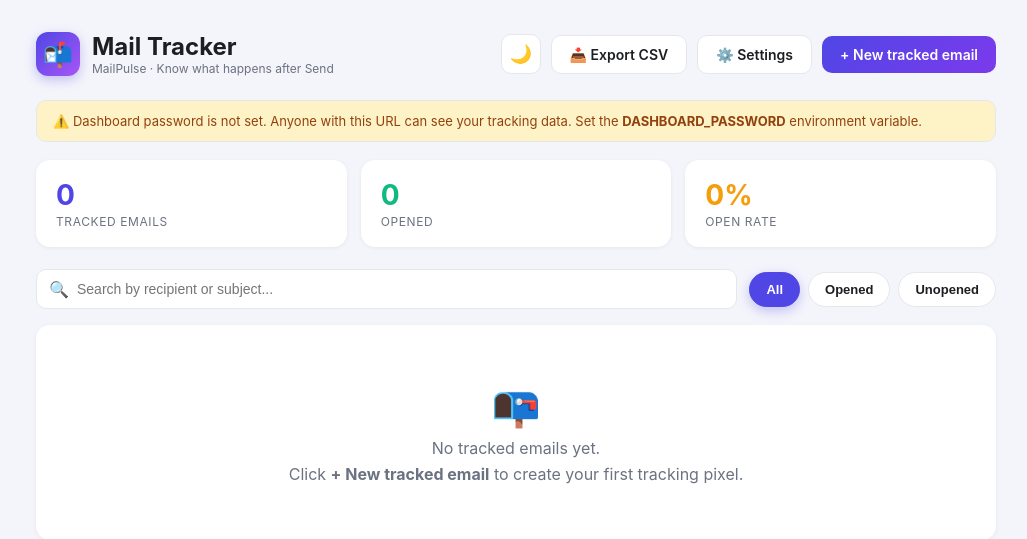
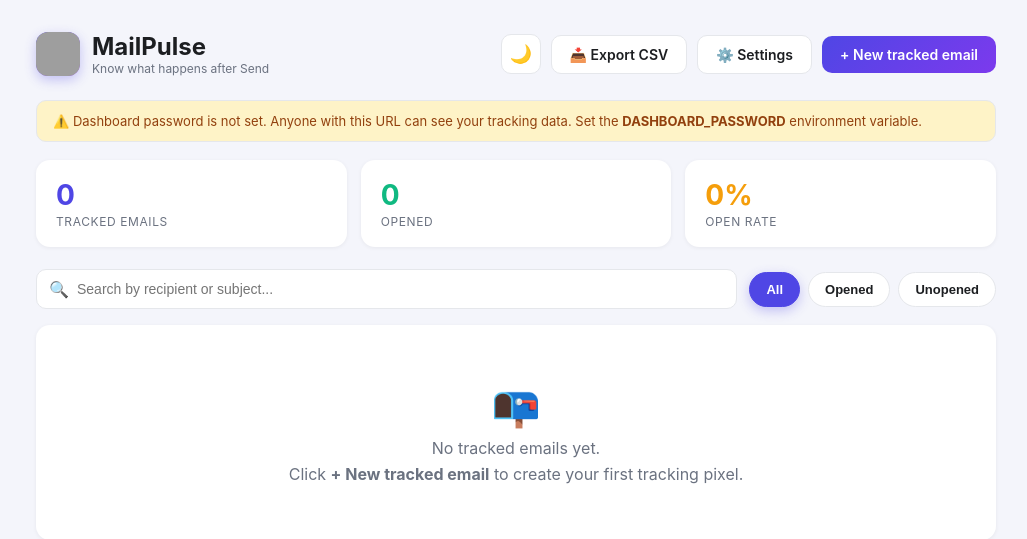
Before and after one commit to nuvishh/MailPulse, a Flask app: page / in a window 1280 px wide. Shown: the top 539 px of the page, without its empty margins (124-1151 px from the left). Run offline with Flask 3, Linux system fonts and the light colour scheme; data that the repository does not hold is empty; grey boxes are pictures that could not be loaded.

Commit message:
Rebrand: Mail Tracker -> MailPulse + new logo & favicon

```diff
--- a/templates/dashboard.html
+++ b/templates/dashboard.html
@@ -1,9 +1,10 @@
 <!doctype html>
 <html lang="en">
 <head>
+<link rel="icon" type="image/png" href="/static/logo.png">
 <meta charset="utf-8">
 <meta name="viewport" content="width=device-width, initial-scale=1">
-<title>Mail Tracker</title>
+<title>MailPulse</title>
 <script>(function(){try{var t=localStorage.getItem('mp-theme');if(t)document.documentElement.setAttribute('data-theme',t);}catch(e){}})();</script>
 <style>
   :root {
@@ -76,8 +77,8 @@
 <div class="wrap">
   <header>
     <div class="brand">
-      <div class="logo">📬</div>
-      <h1>Mail Tracker<small>MailPulse · Know what happens after Send</small></h1>
+      <div class="logo"><img src="/static/logo.png" alt="MailPulse" style="width:100%;height:100%;border-radius:12px;object-fit:cover;"></div>
+      <h1>MailPulse<small>Know what happens after Send</small></h1>
     </div>
     <div class="actions">
       <button class="iconbtn" id="themebtn" onclick="toggleTheme()" title="Toggle dark mode">🌙</button>
--- a/templates/email_detail.html
+++ b/templates/email_detail.html
@@ -1,9 +1,10 @@
 <!doctype html>
 <html lang="en">
 <head>
+<link rel="icon" type="image/png" href="/static/logo.png">
 <meta charset="utf-8">
 <meta name="viewport" content="width=device-width, initial-scale=1">
-<title>{{ recipient }} – Mail Tracker</title>
+<title>{{ recipient }} – MailPulse</title>
 <script>(function(){try{var t=localStorage.getItem('mp-theme');if(t)document.documentElement.setAttribute('data-theme',t);}catch(e){}})();</script>
 <style>
   :root {
--- a/templates/new.html
+++ b/templates/new.html
@@ -1,9 +1,10 @@
 <!doctype html>
 <html lang="en">
 <head>
+<link rel="icon" type="image/png" href="/static/logo.png">
 <meta charset="utf-8">
 <meta name="viewport" content="width=device-width, initial-scale=1">
-<title>New tracked email – Mail Tracker</title>
+<title>New tracked email – MailPulse</title>
 <script>(function(){try{var t=localStorage.getItem('mp-theme');if(t)document.documentElement.setAttribute('data-theme',t);}catch(e){}})();</script>
 <style>
   :root {
--- a/templates/settings.html
+++ b/templates/settings.html
@@ -1,9 +1,10 @@
 <!doctype html>
 <html lang="en">
 <head>
+<link rel="icon" type="image/png" href="/static/logo.png">
 <meta charset="utf-8">
 <meta name="viewport" content="width=device-width, initial-scale=1">
-<title>Settings – Mail Tracker</title>
+<title>Settings – MailPulse</title>
 <script>(function(){try{var t=localStorage.getItem('mp-theme');if(t)document.documentElement.setAttribute('data-theme',t);}catch(e){}})();</script>
 <style>
   :root {
--- a/templates/snippet.html
+++ b/templates/snippet.html
@@ -1,9 +1,10 @@
 <!doctype html>
 <html lang="en">
 <head>
+<link rel="icon" type="image/png" href="/static/logo.png">
 <meta charset="utf-8">
 <meta name="viewport" content="width=device-width, initial-scale=1">
-<title>Tracking pixel ready – Mail Tracker</title>
+<title>Tracking pixel ready – MailPulse</title>
 <script>(function(){try{var t=localStorage.getItem('mp-theme');if(t)document.documentElement.setAttribute('data-theme',t);}catch(e){}})();</script>
 <style>
   :root {
```
Also changed, not shown: templates/login.html (+4 -3 lines).
